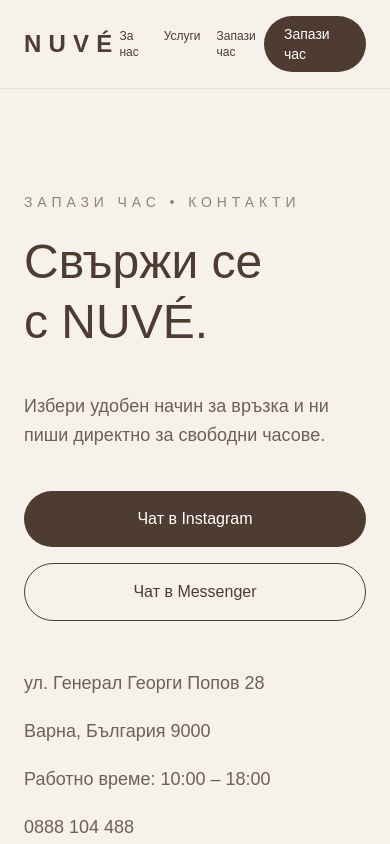
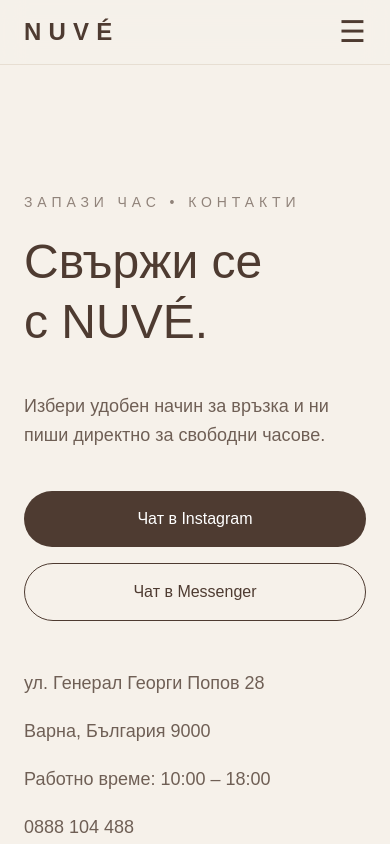
Before and after one commit to silata1234-ai/nuve-website, a Next.js app: page /contact in a window 390 px wide. Shown: the top 844 px of the page. Built offline with nearby package versions, Linux system fonts and the light colour scheme.

Commit message:
Add mobile burger menu

```diff
--- a/app/about/page.tsx
+++ b/app/about/page.tsx
@@ -1,17 +1,8 @@
+import Navbar from "../components/Navbar";
 export default function About() {
   return (
     <div className="min-h-screen bg-[#F6F1EA] text-[#4E3B31] pt-24">
-      <nav className="fixed top-0 left-0 right-0 z-50 backdrop-blur-md bg-[#F6F1EA]/85 border-b border-[#E7DED2]">
-        <div className="max-w-7xl mx-auto px-6 py-4 flex items-center justify-between">
-          <a href="/" className="text-2xl font-semibold tracking-[0.3em]">NUVÉ</a>
-          <div className="flex gap-4 text-xs md:text-sm md:gap-8">
-            <a href="/about">За нас</a>
-            <a href="/services">Услуги</a>
-            <a href="/contact">Запази час</a>
-          </div>
-          <a href="/contact" className="bg-[#4E3B31] text-white px-5 py-2 rounded-full text-sm">Запази час</a>
-        </div>
-      </nav>
+      <Navbar />
 
       <section className="py-24 px-6">
         <div className="max-w-6xl mx-auto">
--- /dev/null
+++ b/app/components/Navbar.tsx
@@ -0,0 +1,38 @@
+"use client";
+
+import { useState } from "react";
+
+export default function Navbar() {
+  const [open, setOpen] = useState(false);
+
+  return (
+    <nav className="fixed top-0 left-0 right-0 z-50 backdrop-blur-md bg-[#F6F1EA]/90 border-b border-[#E7DED2]">
+      <div className="max-w-7xl mx-auto px-6 py-4 flex items-center justify-between">
+        <a href="/" className="text-2xl font-semibold tracking-[0.3em]">
+          NUVÉ
+        </a>
+
+        <div className="hidden md:flex gap-8 text-sm">
+          <a href="/about" className="hover:opacity-70 transition">За нас</a>
+          <a href="/services" className="hover:opacity-70 transition">Услуги</a>
+          <a href="/contact" className="hover:opacity-70 transition">Запази час</a>
+        </div>
+
+        <button
+          onClick={() => setOpen(!open)}
+          className="md:hidden text-3xl leading-none"
+        >
+          ☰
+        </button>
+      </div>
+
+      {open && (
+        <div className="md:hidden bg-[#F6F1EA] border-t border-[#E7DED2] px-6 py-6 space-y-5 text-lg">
+          <a href="/about" className="block">За нас</a>
+          <a href="/services" className="block">Услуги</a>
+          <a href="/contact" className="block">Запази час</a>
+        </div>
+      )}
+    </nav>
+  );
+}
--- a/app/contact/page.tsx
+++ b/app/contact/page.tsx
@@ -1,17 +1,8 @@
+import Navbar from "../components/Navbar";
 export default function Contact() {
   return (
     <div className="min-h-screen bg-[#F6F1EA] text-[#4E3B31] pt-24">
-      <nav className="fixed top-0 left-0 right-0 z-50 backdrop-blur-md bg-[#F6F1EA]/85 border-b border-[#E7DED2]">
-        <div className="max-w-7xl mx-auto px-6 py-4 flex items-center justify-between">
-          <a href="/" className="text-2xl font-semibold tracking-[0.3em]">NUVÉ</a>
-          <div className="flex gap-4 text-xs md:text-sm md:gap-8">
-            <a href="/about">За нас</a>
-            <a href="/services">Услуги</a>
-            <a href="/contact">Запази час</a>
-          </div>
-          <a href="/contact" className="bg-[#4E3B31] text-white px-5 py-2 rounded-full text-sm">Запази час</a>
-        </div>
-      </nav>
+      <Navbar />
 
       <section className="py-24 px-6">
         <div className="max-w-6xl mx-auto grid lg:grid-cols-2 gap-16 items-center">
--- a/app/page.tsx
+++ b/app/page.tsx
@@ -1,22 +1,8 @@
+import Navbar from "./components/Navbar";
 export default function Home() {
   return (
     <div className="min-h-screen bg-[#F6F1EA] text-[#4E3B31]">
-      <nav className="fixed top-0 left-0 right-0 z-50 backdrop-blur-md bg-[#F6F1EA]/85 border-b border-[#E7DED2]">
-        <div className="max-w-7xl mx-auto px-6 py-4 flex items-center justify-between">
-          <a href="/" className="text-2xl font-semibold tracking-[0.3em]">NUVÉ</a>
-
-          <div className="flex gap-4 text-xs md:text-sm md:gap-8">
-            <a href="/about">За нас</a>
-            <a href="/services">Услуги</a>
-            <a href="/contact">Запази час</a>
-          </div>
-
-          <a href="/contact" className="bg-[#4E3B31] text-white px-5 py-2 rounded-full text-sm">
-            Запази час
-          </a>
-        </div>
-      </nav>
-
+      <Navbar />
       <section className="relative min-h-screen flex items-center justify-center overflow-hidden bg-black">
         <video
           autoPlay
--- a/app/services/page.tsx
+++ b/app/services/page.tsx
@@ -1,3 +1,4 @@
+import Navbar from "../components/Navbar";
 export default function Services() {
   const services = [
     {
@@ -20,17 +21,7 @@ export default function Services() {
 
   return (
     <div className="min-h-screen bg-[#F6F1EA] text-[#4E3B31] pt-24">
-      <nav className="fixed top-0 left-0 right-0 z-50 backdrop-blur-md bg-[#F6F1EA]/85 border-b border-[#E7DED2]">
-        <div className="max-w-7xl mx-auto px-6 py-4 flex items-center justify-between">
-          <a href="/" className="text-2xl font-semibold tracking-[0.3em]">NUVÉ</a>
-          <div className="flex gap-4 text-xs md:text-sm md:gap-8">
-            <a href="/about">За нас</a>
-            <a href="/services">Услуги</a>
-            <a href="/contact">Запази час</a>
-          </div>
-          <a href="/contact" className="bg-[#4E3B31] text-white px-5 py-2 rounded-full text-sm">Запази час</a>
-        </div>
-      </nav>
+      <Navbar />
 
       <section className="py-24 px-6">
         <div className="max-w-7xl mx-auto">
```
